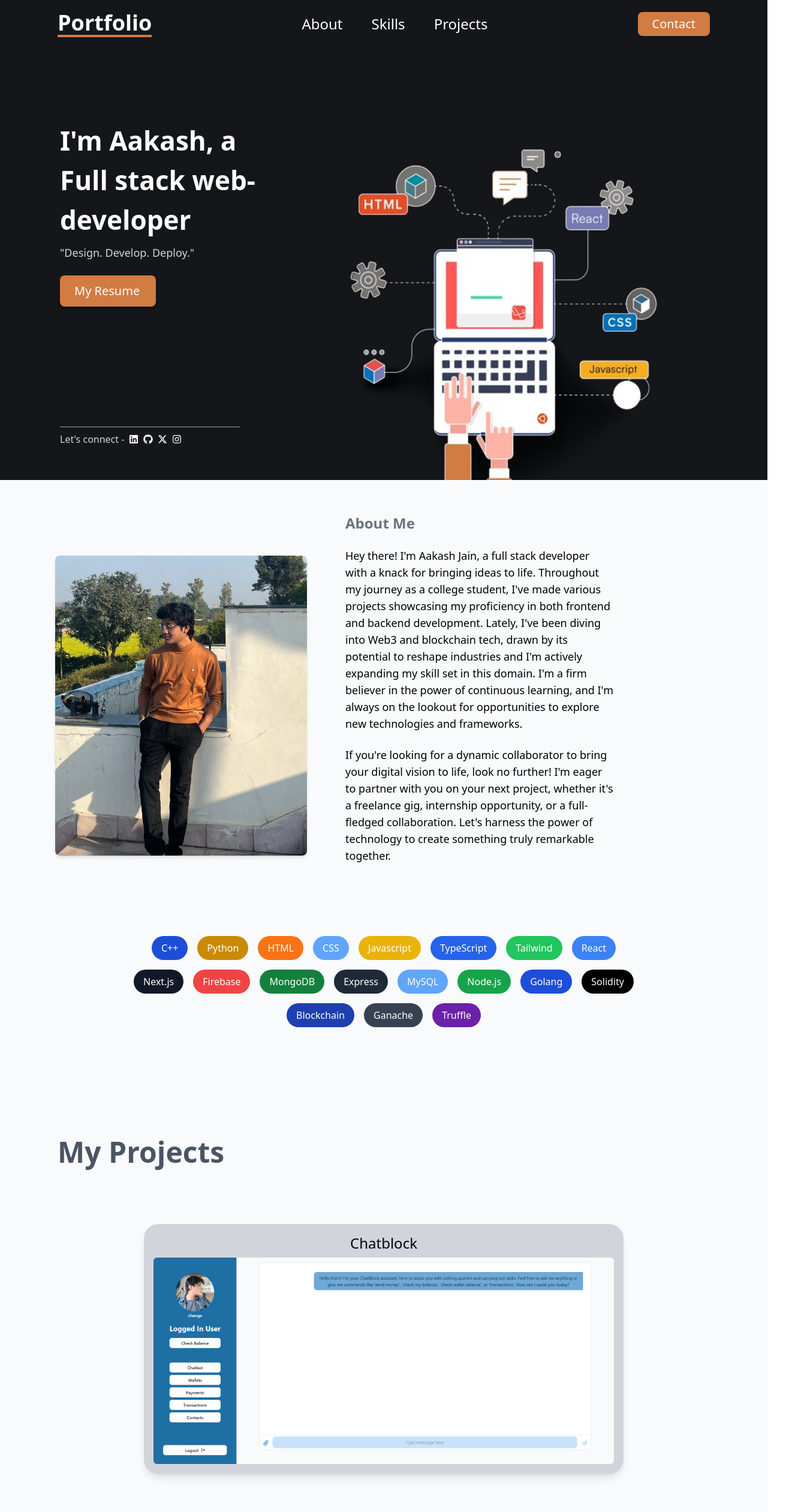
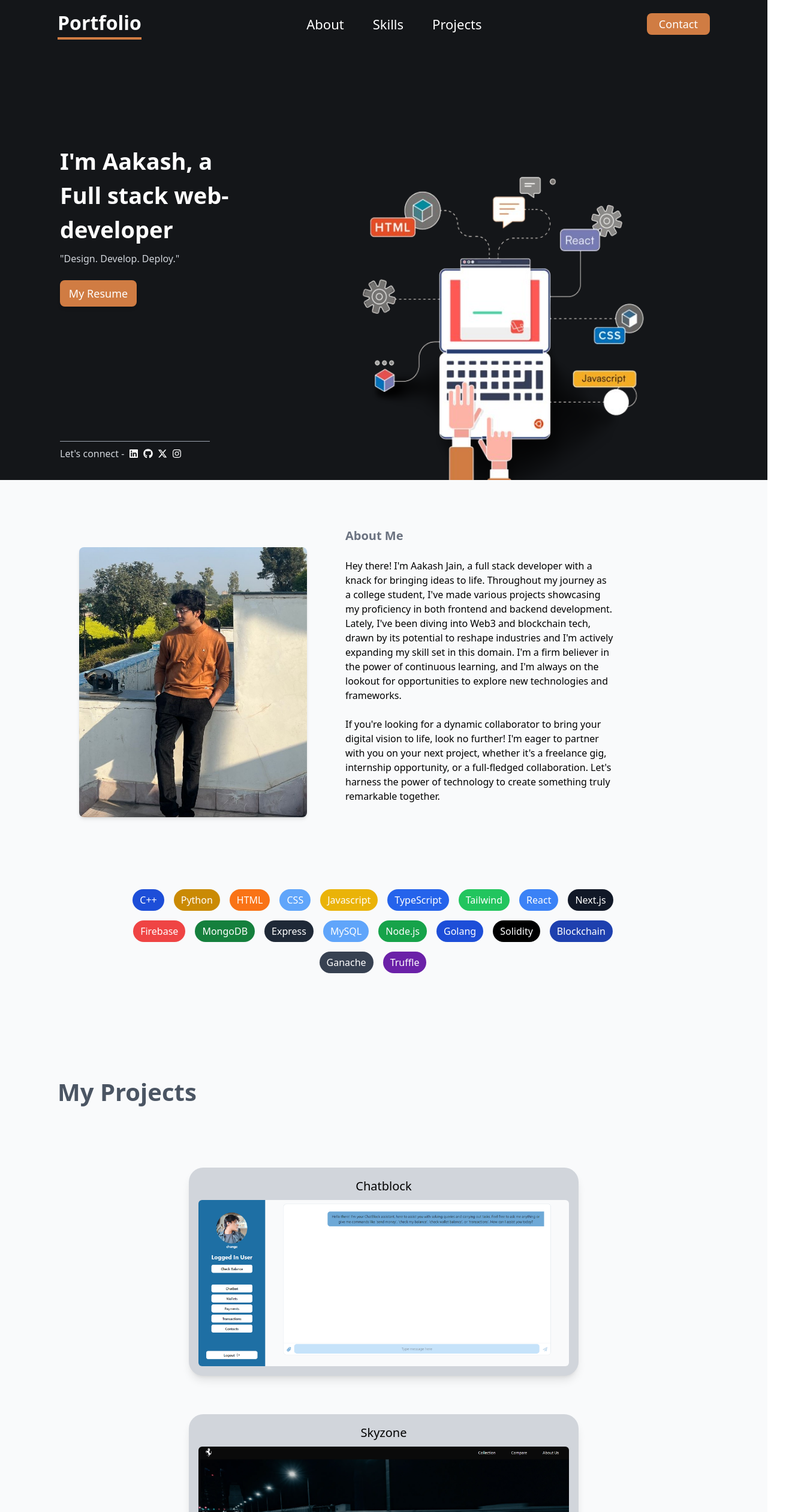
Before and after one commit to Aakash-Gen/Portfolio, a React (Vite) app: page / in a window 1280 px wide. Shown: the top 2520 px of the page at 60% size, 1311 px wide, since content can reach past the window. Built offline with nearby package versions, Linux system fonts and the light colour scheme.

Commit message:
edited the design size of all elements to adjust the screen

```diff
--- a/src/App.jsx
+++ b/src/App.jsx
@@ -5,6 +5,7 @@ import Home from "./components/Home";
 import { useInView } from 'react-intersection-observer';
 import Projects from "./components/Projects";
 import Contact from "./components/Contact";
+import Skills from "./components/Skills";
 
 function App() {
   const [headerColour,setHeaderColour] = useState("text-white")
@@ -16,7 +17,7 @@ function App() {
   });
 
   const { ref: aboutRef, inView: aboutInView } = useInView({
-    threshold: 0.1,
+    threshold: 0.8,
   });
 
   const { ref: projectsRef, inView: projectsInView } = useInView({
@@ -26,9 +27,9 @@ function App() {
   const { ref: contactRef, inView: contactInView } = useInView({
     threshold: 0.9,
   });
-  // const { ref: skillsRef, inView: skillsInView } = useInView({
-  //   threshold: 1.0,
-  // });
+  const { ref: skillsRef, inView: skillsInView } = useInView({
+    threshold: 0.05,
+  });
 
   useEffect(()=>{
     if (homeInView) {
@@ -47,11 +48,10 @@ function App() {
       setHeaderColour('text-white');
       setHeaderBg('bg-[#141619]')
       setCurrentSection('Contact')
+    } else if (skillsInView) {
+      setCurrentSection('Skills');
     }
-    // } else if (skillsInView) {
-    //   setCurrentSection('Skills');
-    // }
-  },[homeInView,aboutInView,projectsInView,contactInView])
+  },[homeInView,aboutInView,projectsInView,contactInView,skillsInView])
   return (
     <div>
       <Header headerBg={headerBg} headerColour={headerColour} currentSection={currentSection} />
@@ -60,6 +60,9 @@ function App() {
       </div>
       <div ref={aboutRef} >
         <About/>
+      </div>
+      <div ref={skillsRef}>
+        <Skills/>
       </div>
       <div ref={projectsRef}>
         <Projects/>
--- a/src/components/About.jsx
+++ b/src/components/About.jsx
@@ -1,27 +1,24 @@
-import Skills from './Skills'
-
 function About() {
   return (
     <div id='about' className=' bg-gray-50 h-full pt-14'>
         <div className=' grid grid-cols-5'>
             <div className='col-span-2 flex items-center justify-end mt-14'>
-            <img className='h-[500px] w-[420px] rounded-lg shadow-md' src="/Me.jpeg" alt="" />
+                <img className='h-[450px] w-[380px] rounded-lg shadow-md' src="/Me.jpeg" alt="" />
             </div>
             <div className='col-span-2 flex flex-col items-start justify-center pl-16 gap-6'>
-            <h2 className='text-2xl font-semibold text-gray-500'>About Me</h2>
-            <p className='text-lg'>
+                <h2 className='text-xl font-semibold text-gray-500'>About Me</h2>
+                <p className='text-md'>
                     Hey there! I'm Aakash Jain, a full stack developer with a knack for bringing ideas to life.
                     Throughout my journey as a college student, I've made various projects showcasing my proficiency in both frontend and backend development.
                     Lately, I've been diving into Web3 and blockchain tech, drawn by its potential to reshape industries and  I'm actively expanding my skill set in this domain.
                     I'm a firm believer in the power of continuous learning, and I'm always on the lookout for opportunities to explore new technologies and frameworks.
                 </p>
-            <p className='text-lg'>
+                <p className='text-md'>
                     If you're looking for a dynamic collaborator to bring your digital vision to life, look no further! I'm eager to partner with you on your next project,
                     whether it's a freelance gig, internship opportunity, or a full-fledged collaboration. Let's harness the power of technology to create something truly remarkable together.
                 </p>
             </div>
         </div>
-        <Skills/>
     </div>
   )
 }
--- a/src/components/Header.jsx
+++ b/src/components/Header.jsx
@@ -1,28 +1,20 @@
-import { useState } from "react";
 import { Link } from "react-scroll";
 
 function Header(props) {
-  // const [currentSection1,setCurrentSection1] =useState("Home");
   const getUnderlineClass = (section) => {
     return props.currentSection === section ? 'border-b-4 border-[#D07C43]' : '';
   };
 
-  // const getUnderlineOnClick =()=>{
-  //   return  currentSection1==="Skills" ? 'border-b-4 border-[#D07C43]' : '';
-  // }
-
-
-
   return (
     <div className={`h-14 w-full fixed z-10 top-0 flex justify-between ${props.headerColour} ${props.headerBg} items-center px-24 py-10`}>
-        <Link to="home" spy={true} smooth={true} duration={500} offset={-70} className={`hover:cursor-pointer text-4xl font-semibold ${getUnderlineClass('Home')}`} >Portfolio</Link>
-        <div className='flex justify-evenly gap-12 text-2xl font-medium'>
+        <Link to="home" spy={true} smooth={true} duration={500} offset={-70} className={`hover:cursor-pointer text-[32px] font-semibold ${getUnderlineClass('Home')}`} >Portfolio</Link>
+        <div className='flex justify-evenly gap-12 text-[22px] font-medium'>
             <Link to="about" spy={true} smooth={true} duration={500} offset={-70} className={`hover:cursor-pointer ${getUnderlineClass('About')}`} >About</Link>
             <Link to="skills" spy={true} smooth={true} duration={500} offset={-70} className={`hover:cursor-pointer ${getUnderlineClass('Skills')}`} >Skills</Link>
             <Link to="projects" spy={true} smooth={true} duration={500} offset={-70} className={`hover:cursor-pointer ${getUnderlineClass('Projects')}`} >Projects</Link>
         </div>
         <Link to="contact" spy={true} smooth={true} duration={500} offset={-70} className="hover:cursor-pointer" >
-          <button className='bg-[#D07C43] px-6 py-1.5 rounded-lg text-xl font-medium '>Contact</button>
+          <button className='bg-[#D07C43] px-5 py-1 rounded-lg text-lg font-medium '>Contact</button>
         </Link>
     </div>
   )
--- a/src/components/Home.jsx
+++ b/src/components/Home.jsx
@@ -8,21 +8,20 @@ function Home() {
   return (
       <div id="home" className="grid grid-cols-5 h-screen bg-[#141619]">
         <div className="flex flex-col col-span-2 justify-between pl-5">
-          <div className=" flex flex-grow flex-col justify-center pl-20">
-            <p className="text-white text-[44px] font-bold ">I'm Aakash, a</p>
-            <p className="text-white text-[44px] font-bold mb-2 ">Full stack web-developer</p>
-            <p className="text-gray-300 text-lg mb-6">"Design. Develop. Deploy."</p>
-            {/* <button className='bg-[#D07C43] px-6 py-3 rounded-lg w-40 text-white text-xl'>Get in Touch</button> */}
+          <div className=" flex flex-grow flex-col justify-center pl-20 pt-4">
+            <p className="text-white text-[38px] font-bold ">I'm Aakash, a</p>
+            <p className="text-white text-[38px] font-bold mb-2 ">Full stack web-developer</p>
+            <p className="text-gray-300 text-md mb-6">"Design. Develop. Deploy."</p>
             <a
                 href="/resume.pdf"
                 download
-                className="bg-[#D07C43] px-6 py-3 rounded-lg w-40 text-white text-xl hover:cursor-pointer shadow-md font-medium"
+                className="bg-[#D07C43] px-4.5 py-2 rounded-lg w-32 text-white flex justify-center text-lg hover:cursor-pointer shadow-md font-medium"
             >
                 My Resume
             </a>
           </div>
-          <div className="pb-14 pl-20 flex flex-col gap-2">
-            <div className="h-[1px] bg-gray-400 w-[300px]"></div>
+          <div className="pb-8 pl-20 flex flex-col gap-2">
+            <div className="h-[1px] bg-gray-400 w-[250px]"></div>
             <div className="flex items-center gap-2">
               <p className="text-gray-300 mb">Let's connect - </p>
                 <a href="https://www.linkedin.com/in/your-profile" target="_blank" rel="noopener noreferrer" className="hover:cursor-pointer" >
@@ -41,7 +40,7 @@ function Home() {
           </div>
         </div>
         <div className="col-span-3 flex flex-col-reverse items-center">
-          <img className="mr-32 h-[600px] w-[600px] " src="/HomePage.png" alt="" />
+          <img className="mr-32 h-[550px] w-[550px] " src="/HomePage.png" alt="" />
         </div>
       </div>
   )
--- a/src/components/Projects.jsx
+++ b/src/components/Projects.jsx
@@ -6,43 +6,15 @@ import { FaGithub } from "react-icons/fa";
 
 function Projects() {
     const projects = [
-        { title: "Chatblock", description: "Developed a dynamic conversational payments application using React.js and Tailwind CSS, integrating Gemini API for chatbot functionality. Incorporated blockchain transactions through Neucron API and ensured data integrity and security with Firebase." , image:"/ChatBlock.png",linkUrl:"https://chatblock-bay.vercel.app/login", githubUrl:"https://github.com/Aakash-Gen/chatblock" },
-        { title: "Skyzone", description: "Developed a dynamic car showcase and inventory browsing feature using React and Tailwind CSS. Enhanced user experience with intuitive navigation, interactive elements, and detailed car information to aid in purchasing decisions.", image: "/Skyzone.png",linkUrl:"https://skyzone-steel.vercel.app/", githubUrl:"https://github.com/Aakash-Gen/skyzone" },
-        { title: "Chain Chest", description: "Chain Chest provides secure, blockchain-based data storage and sharing, ensuring data integrity, immutability, and accessibility. Simplifying data management, it fortifies sensitive information against breaches and tampering while enabling effortless, trusted sharing", image: "/Chain-chest.jpeg" },
-        { title: "Nexus", description:"Nexus is a real-time chat application which enables seamless one-to-one messaging, allowing users to engage in private conversations. Additionally, Nexus offers group chat functionality, enabling users to join multi-participant conversations by entering a room code. With Firebase authentication integration, user security and authorization are prioritized.", image: "/Nexus.png",githubUrl:"https://github.com/Aakash-Gen/nexus",linkUrl:"https://nexus-lilac.vercel.app/"}
-      ];
-
-      const textVariant = {
-        visible: { opacity: 1, scale: 1, transition: { duration: 1 } },
-        hidden: { opacity: 0, scale: 0 }
-      };
-      const control = useAnimation();
-    const [ref, inView] = useInView();
-
-    useEffect(() => {
-      if (inView) {
-        control.start("visible");
-      } else {
-        control.start("hidden");
-      }
-    }, [control, inView]);
+      { title: "Chatblock", description: "Developed a dynamic conversational payments application using React.js and Tailwind CSS, integrating Gemini API for chatbot functionality. Incorporated blockchain transactions through Neucron API and ensured data integrity and security with Firebase." , image:"/ChatBlock.png",linkUrl:"https://chatblock-bay.vercel.app/login", githubUrl:"https://github.com/Aakash-Gen/chatblock" },
+      { title: "Skyzone", description: "Developed a dynamic car showcase and inventory browsing feature using React and Tailwind CSS. Enhanced user experience with intuitive navigation, interactive elements, and detailed car information to aid in purchasing decisions.", image: "/Skyzone.png",linkUrl:"https://skyzone-steel.vercel.app/", githubUrl:"https://github.com/Aakash-Gen/skyzone" },
+      { title: "Chain Chest", description: "Chain Chest provides secure, blockchain-based data storage and sharing, ensuring data integrity, immutability, and accessibility. Simplifying data management, it fortifies sensitive information against breaches and tampering while enabling effortless, trusted sharing", image: "/Chain-chest.jpeg" },
+      { title: "Nexus", description:"Nexus is a real-time chat application which enables seamless one-to-one messaging, allowing users to engage in private conversations. Additionally, Nexus offers group chat functionality, enabling users to join multi-participant conversations by entering a room code. With Firebase authentication integration, user security and authorization are prioritized.", image: "/Nexus.png",githubUrl:"https://github.com/Aakash-Gen/nexus",linkUrl:"https://nexus-lilac.vercel.app/"}
+    ];
 
   return (
     <div id="projects" className="h-full bg-gray-50 pb-20">
-      {/* <div className="flex justify-center"> */}
-        <h1 className="text-5xl text-gray-600 font-bold pt-40 pb-20 pl-24">My Projects</h1>
-        {/* </div> */}
-        <div className="flex justify-center">
-        {/* <motion.h1
-                className="text-6xl text-gray-600 font-bold pt-40 pb-24"
-                ref={ref}
-                initial="hidden"
-                animate={control}
-                variants={textVariant}
-            >
-                My Projects
-            </motion.h1> */}
-            </div>
+        <h1 className="text-[40px] text-gray-600 font-bold pt-36 pb-20 pl-24">My Projects</h1>
         <div className="flex flex-col justify-center items-center">
         {projects.map((project, index) => (
         <Box
@@ -80,13 +52,13 @@ const boxVariant = {
 
     return (
       <motion.div
-        className="box bg-gray-300 p-4 m-4 rounded-3xl shadow-lg w-[800px] h-auto flex flex-col items-center relative group mb-12 "
+        className="box bg-gray-300 p-4 m-4 rounded-3xl shadow-lg w-[650px] h-auto flex flex-col items-center relative group mb-12 "
         ref={ref}
         variants={boxVariant}
         initial="hidden"
         animate={control}
       >
-        <h1 className="text-2xl font-medium mb-2">{title}</h1>
+        <h1 className="text-[20px] font-medium mb-2">{title}</h1>
         <img className="rounded-md w-full" src={image} alt={title} />
         <div className="absolute inset-0 bg-black opacity-0 group-hover:opacity-50 transition-opacity duration-500 rounded-3xl"></div>
         <div className="absolute inset-0 bg-gradient-to-t from-black to-transparent opacity-0 group-hover:opacity-100 transition-opacity duration-500 flex flex-col items-center justify-center rounded-3xl pt-12">
--- a/src/components/Skills.jsx
+++ b/src/components/Skills.jsx
@@ -1,7 +1,7 @@
 
 function Skills() {
   return (
-    <div id="skills" className="h-full flex flex-col items-center justify-center pt-24 ">
+    <div id="skills" className="h-full flex flex-col items-center justify-center pt-24 pr-9 bg-gray-50 ">
         <div className=" flex flex-wrap w-[70%] justify-center items-center gap-4 p-6">
             <Badge background="bg-blue-700" name="C++" />
             <Badge background="bg-yellow-600" name="Python"/>
@@ -23,14 +23,13 @@ function Skills() {
             <Badge background="bg-gray-700" name="Ganache" />
             <Badge background="bg-purple-800" name="Truffle" />
         </div>
-        {/* <div className="h-[150px] w-[1px] bg-gray-600"></div> */}
     </div>
   )
 }
 
 const Badge =(props)=>{
     return(
-        <span className={`badge ${props.background} text-white px-4 py-2 rounded-full`}>{props.name}</span>
+        <span className={`badge ${props.background} text-white px-3 py-1.5 rounded-full`}>{props.name}</span>
     )
 }
 export default Skills
```
Also changed, not shown: src/components/Contact.jsx (+9 -9 lines). Lines whose indentation alone changed are shown as unchanged.
